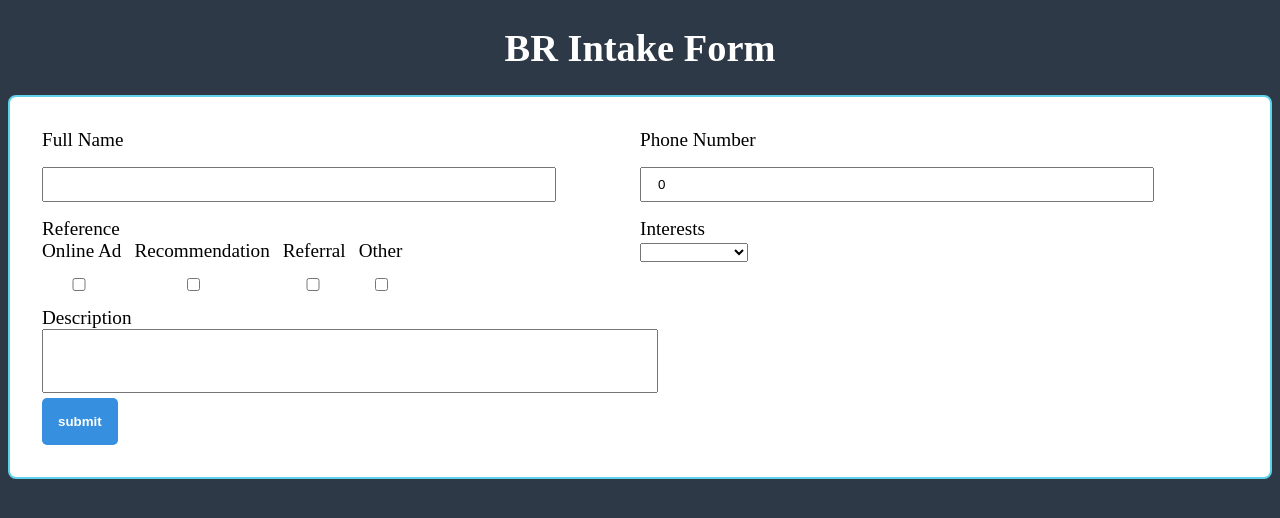
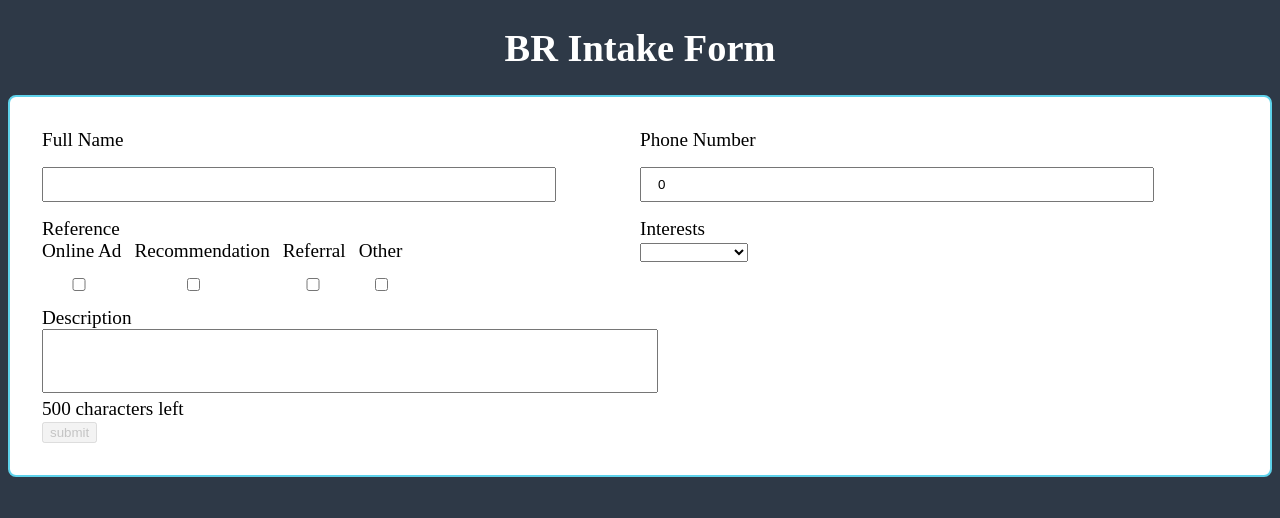
Before and after one commit to WesloTheWeb/br-assessment, a Vue app: page / in a window 1280 px wide. Shown: the top 518 px of the page. Built offline with nearby package versions, Linux system fonts and the light colour scheme.

Commit message:
binded the isformvalid to button for validation added in TS support assertion

```diff
--- a/src/components/Form/UserForm.vue
+++ b/src/components/Form/UserForm.vue
@@ -24,17 +24,19 @@
           </option>
         </select>
         <!-- textbox -->
-        <textarea v-else-if="field.type === 'textarea'" :name="field.id" v-model="field.value"></textarea>
+        <textarea v-else-if="field.type === 'textarea'" :name="field.id" v-model="field.value"
+          :maxlength="500"></textarea>
+        <div v-if="field.id === 'description'" class="char-count">{{ descriptionCharsLeft }} characters left</div>
       </div>
     </section>
-    <ActionButton type="submit" title="submit" />
+    <ActionButton type="submit" title="submit" :isDisabled="!isFormValid" />
   </form>
 </template>
 
 <script lang="ts">
 import { defineComponent } from 'vue';
 import ActionButton from '../ActionButton/ActionButton.vue';
-import { FieldOption, Field, UserData } from '../../interfaces/FieldInterfaces';
+import { Field, UserData } from '../../interfaces/FieldInterfaces';
 
 export default defineComponent({
   name: 'UserForm',
@@ -117,27 +119,36 @@ export default defineComponent({
     }
   },
   computed: {
-    // Typing of our computed value, need to make sure TS understands string.
     isFullNameValid(this: UserData): boolean {
       const fullNameField = this.fields.find(el => el.id === 'fullName');
-      return (typeof fullNameField?.value === 'string') && fullNameField.value.length >= 3;
+      return (fullNameField?.value && typeof fullNameField.value === 'string' && fullNameField.value.length >= 3) || false;
     },
     isPhoneNumberValid(this: UserData): boolean {
       const phoneNumberField = this.fields.find(el => el.id === 'phoneNumber');
-      return typeof phoneNumberField?.value === 'number' && /^\d+$/.test(phoneNumberField.value.toString());
+      return (phoneNumberField?.value && /^\d+$/.test(phoneNumberField.value.toString())) || false;
     },
-    isInterestValid(this: UserData) {
+    isReferenceSelected(this: UserData): boolean {
+      const referenceField = this.fields.find(el => el.id === 'reference');
+      return (referenceField?.value && Array.isArray(referenceField.value) && referenceField.value.length > 0) || false;
+    },
+    isInterestValid(this: UserData): boolean {
       const interestField = this.fields.find(el => el.id === 'interests');
-      return interestField && interestField.value !== '';
+      return (interestField?.value && interestField.value !== '') || false;
     },
     descriptionCharsLeft(this: UserData): number {
       const descriptionField = this.fields.find(el => el.id === 'description');
-      return (typeof descriptionField?.value === 'string') ? 500 - descriptionField.value.length : 500;
+      return (descriptionField?.value && typeof descriptionField.value === 'string') ? 500 - descriptionField.value.length : 500;
     },
-    isDescriptionValid(this: UserData) {
+    isDescriptionValid(this: UserData): boolean {
       const descriptionField = this.fields.find(el => el.id === 'description');
-      const charsLeft = (typeof descriptionField?.value === 'string') ? 500 - descriptionField.value.length : 500;
-      return charsLeft >= 0;
+      return (descriptionField?.value && typeof descriptionField.value === 'string' && (descriptionField.value as string).length > 0) || false;
+    },
+    isFormValid(this: UserData): boolean {
+      return (this as any).isFullNameValid &&
+        (this as any).isPhoneNumberValid &&
+        (this as any).isReferenceSelected &&
+        (this as any).isInterestValid &&
+        (this as any).isDescriptionValid;
     }
   }
 });
```
